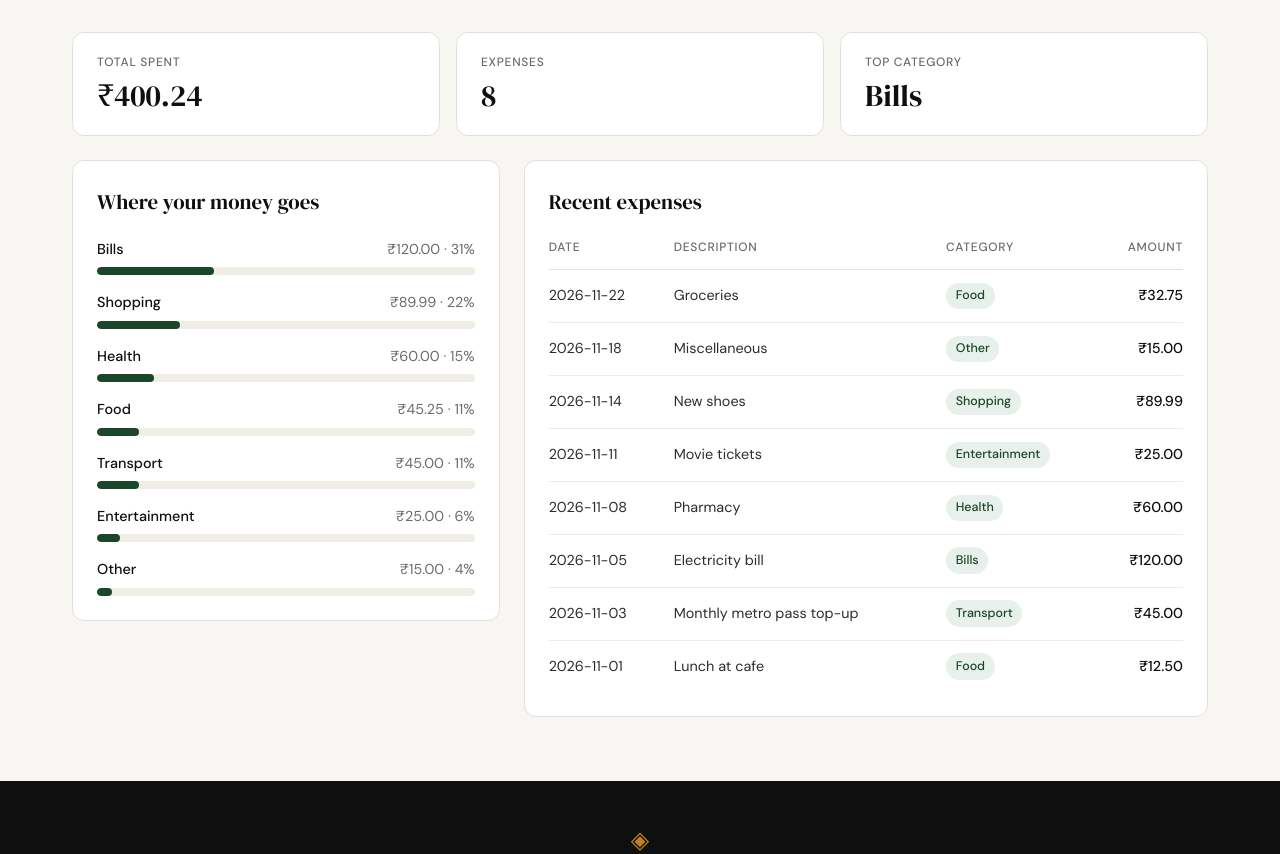
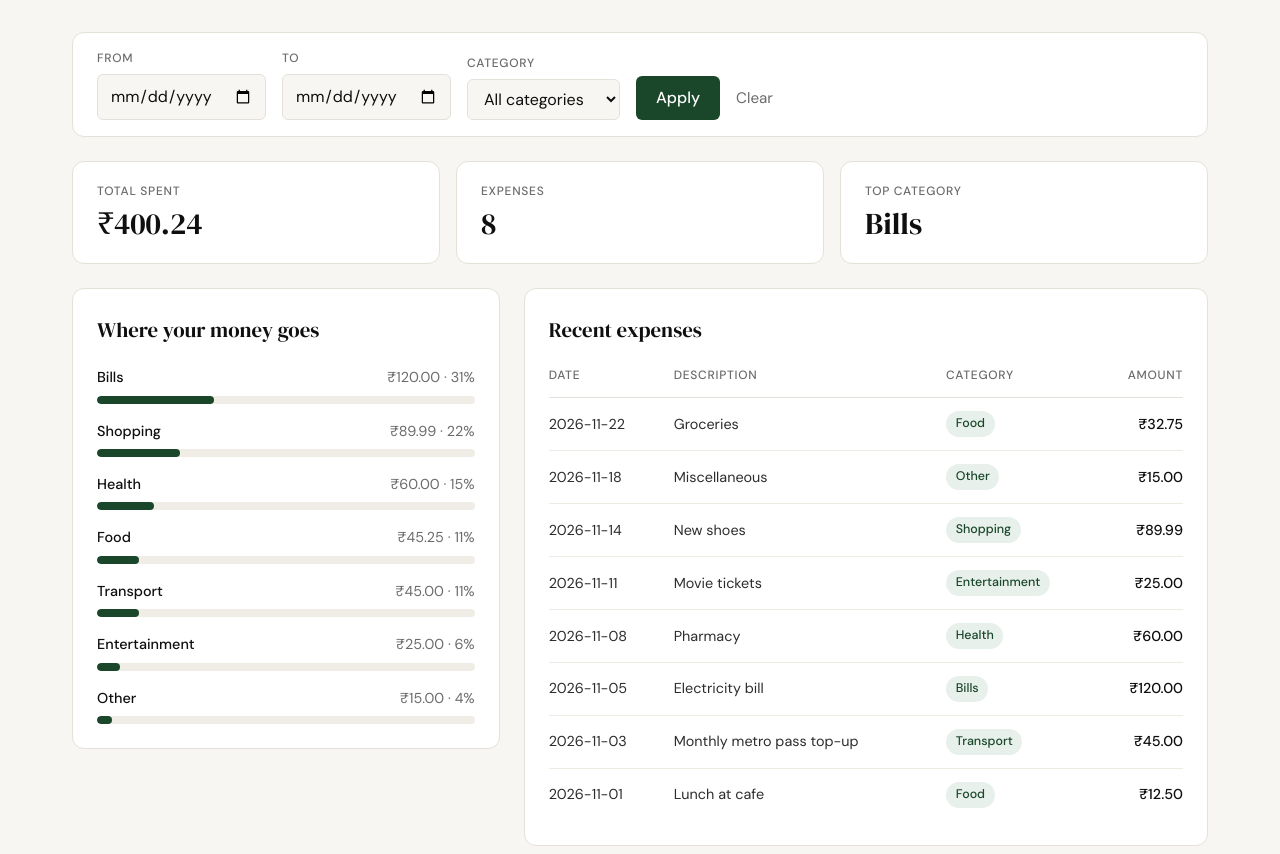
Before and after one commit to Varun1398/spendly, a Flask app: page /profile in a window 1280 px wide. Shown: the part 186-1040 px from the top of the page. Run offline with Flask 3, Linux system fonts and the light colour scheme; the visitor is signed in with stand-in values (Sample User, id 1); data comes from the database, SQL or seed files in the repository.

Commit message:
add profile filters and /profile/summary JSON route
Filter /profile by date range and category via query params, validated
server-side and applied to the stat tiles, category breakdown and recent
expenses. Add GET /profile/summary returning the same data as JSON (401
when signed out). Includes the step 5 spec, filter bar UI and tests.

Co-Authored-By: Claude Sonnet 5.5 <noreply@anthropic.com>

```diff
--- a/app.py
+++ b/app.py
@@ -2,11 +2,21 @@ import os
 import sqlite3
 from datetime import datetime
 
-from flask import Flask, flash, redirect, render_template, request, session, url_for
+from flask import (
+    Flask,
+    flash,
+    jsonify,
+    redirect,
+    render_template,
+    request,
+    session,
+    url_for,
+)
 from werkzeug.security import check_password_hash
 
 from database.db import (
     create_user,
+    get_categories,
     get_category_totals,
     get_db,
     get_expense_summary,
@@ -159,6 +169,96 @@ def _member_since(created_at):
         return created_at or ""
 
 
+def _parse_date(value):
+    """Return value if it is a valid YYYY-MM-DD date string, else None."""
+    try:
+        datetime.strptime(value or "", "%Y-%m-%d")
+        return value
+    except ValueError:
+        return None
+
+
+def _parse_filters(args, user_id):
+    """Validate ?from=&to=&category= and return (filters, error).
+
+    `filters` keys match the db helper kwargs (date_from, date_to, category) so
+    it can be passed as **filters. Invalid values are ignored. If from > to the
+    filters are dropped entirely and an error message is returned.
+    """
+    filters = {
+        "date_from": _parse_date(args.get("from", "").strip()),
+        "date_to": _parse_date(args.get("to", "").strip()),
+        "category": None,
+    }
+    category = args.get("category", "").strip()
+    if category and category in get_categories(user_id):
+        filters["category"] = category
+
+    if filters["date_from"] and filters["date_to"] and filters["date_from"] > filters["date_to"]:
+        empty = {"date_from": None, "date_to": None, "category": None}
+        return empty, "'From' date must not be after 'To' date. Showing all expenses."
+    return filters, None
+
+
+# === SECTION 1: TRANSACTION HISTORY (Subagent 1) ===========================
+# Owns: _transaction_history
+
+def _transaction_history(user_id, filters):
+    """Return the user's (filtered) expenses, newest first, as db rows."""
+    return get_recent_expenses(
+        user_id,
+        limit=10,
+        date_from=filters.get("date_from"),
+        date_to=filters.get("date_to"),
+        category=filters.get("category"),
+    )
+
+# === END SECTION 1 =========================================================
+
+
+# === SECTION 2: SUMMARY STATS (Subagent 2) =================================
+# Owns: _summary_stats and the GET /profile/summary JSON route
+
+def _summary_stats(user_id, filters):
+    """Return {'total': float, 'count': int, 'top_category': str | None}."""
+    summary = get_expense_summary(user_id, **filters)
+    categories = get_category_totals(user_id, **filters)
+    return {
+        "total": float(summary["total"]),
+        "count": int(summary["count"]),
+        "top_category": categories[0]["category"] if categories else None,
+    }
+
+
+@app.route("/profile/summary")
+def profile_summary():
+    user_id = session.get("user_id")
+    if not user_id:
+        return jsonify({"error": "Authentication required"}), 401
+    filters, _error = _parse_filters(request.args, user_id)
+    stats = _summary_stats(user_id, filters)
+    return jsonify({
+        "total": stats["total"],
+        "count": stats["count"],
+        "top_category": stats["top_category"],
+        "categories": _category_breakdown(user_id, filters),
+    })
+
+# === END SECTION 2 =========================================================
+
+
+# === SECTION 3: CATEGORY BREAKDOWN (Subagent 3) ============================
+# Owns: _category_breakdown
+
+def _category_breakdown(user_id, filters):
+    """Return [{'category', 'total', 'pct'}, ...] highest first; pct sums to 100."""
+    categories = get_category_totals(user_id, **filters)
+    grand_total = sum(c["total"] for c in categories)
+    return _with_percentages(categories, grand_total)
+
+# === END SECTION 3 =========================================================
+
+
 @app.route("/profile")
 def profile():
     user_id = session.get("user_id")
@@ -171,16 +271,22 @@ def profile():
         session.clear()
         return redirect(url_for("login"))
 
-    summary = get_expense_summary(user_id)
-    totals = get_category_totals(user_id)
+    filters, error = _parse_filters(request.args, user_id)
+    if error:
+        flash(error, "error")
+
+    stats = _summary_stats(user_id, filters)
     return render_template(
         "profile.html",
         user=user,
-        summary=summary,
-        top_category=totals[0]["category"] if totals else None,
-        categories=_with_percentages(totals, summary["total"]),
-        expenses=get_recent_expenses(user_id),
+        summary={"total": stats["total"], "count": stats["count"]},
+        top_category=stats["top_category"],
+        categories=_category_breakdown(user_id, filters),
+        expenses=_transaction_history(user_id, filters),
         member_since=_member_since(user["created_at"]),
+        filters=filters,
+        filtered=any(filters.values()),
+        all_categories=get_categories(user_id),
     )
 
 
--- a/static/css/profile.css
+++ b/static/css/profile.css
@@ -226,6 +226,86 @@
     outline-offset: 2px;
 }
 
+/* Filters ----------------------------------------------------------- */
+
+.prof-filters {
+    display: flex;
+    flex-wrap: wrap;
+    align-items: flex-end;
+    gap: 1rem;
+    background: var(--paper-card);
+    border: 1px solid var(--border);
+    border-radius: var(--radius-md);
+    padding: 1rem 1.5rem;
+    margin-bottom: 1.5rem;
+}
+
+.prof-field {
+    display: flex;
+    flex-direction: column;
+    gap: 0.35rem;
+    min-width: 0;
+}
+
+.prof-field input,
+.prof-field select {
+    font: inherit;
+    color: var(--ink);
+    background: var(--paper);
+    border: 1px solid var(--border);
+    border-radius: var(--radius-sm);
+    padding: 0.5rem 0.75rem;
+}
+
+.prof-field input:focus-visible,
+.prof-field select:focus-visible,
+.prof-btn:focus-visible,
+.prof-clear:focus-visible {
+    outline: 2px solid var(--accent);
+    outline-offset: 2px;
+}
+
+.prof-filter-actions {
+    display: flex;
+    align-items: center;
+    gap: 1rem;
+}
+
+.prof-btn {
+    font: inherit;
+    font-weight: 500;
+    color: var(--paper-card);
+    background: var(--accent);
+    border: 0;
+    border-radius: var(--radius-sm);
+    padding: 0.55rem 1.25rem;
+    cursor: pointer;
+}
+
+.prof-btn:hover { background: var(--ink-soft); }
+
+.prof-clear {
+    color: var(--ink-muted);
+    font-size: 0.95rem;
+}
+
+.prof-clear:hover { color: var(--accent); text-decoration: underline; }
+
+.prof-active-filter {
+    color: var(--ink-muted);
+    font-size: 0.95rem;
+    margin: -0.5rem 0 1.5rem;
+}
+
+.prof-active-filter strong { color: var(--ink); font-weight: 500; }
+
+@media (max-width: 600px) {
+    .prof-filters { padding: 1rem; }
+    .prof-field { flex: 1 1 100%; }
+    .prof-field input,
+    .prof-field select { width: 100%; }
+}
+
 /* Responsive -------------------------------------------------------- */
 
 @media (max-width: 900px) {
--- a/templates/profile.html
+++ b/templates/profile.html
@@ -17,6 +17,40 @@
             <p class="prof-since">Member since {{ member_since }}</p>
         </div>
     </header>
+
+    <form class="prof-filters" method="get" action="{{ url_for('profile') }}" aria-label="Filter expenses">
+        <label class="prof-field">
+            <span class="prof-label">From</span>
+            <input type="date" name="from" value="{{ filters.date_from or '' }}">
+        </label>
+        <label class="prof-field">
+            <span class="prof-label">To</span>
+            <input type="date" name="to" value="{{ filters.date_to or '' }}">
+        </label>
+        <label class="prof-field">
+            <span class="prof-label">Category</span>
+            <select name="category">
+                <option value="">All categories</option>
+                {% for c in all_categories %}
+                <option value="{{ c }}" {% if filters.category == c %}selected{% endif %}>{{ c }}</option>
+                {% endfor %}
+            </select>
+        </label>
+        <div class="prof-filter-actions">
+            <button type="submit" class="prof-btn">Apply</button>
+            <a href="{{ url_for('profile') }}" class="prof-clear">Clear</a>
+        </div>
+    </form>
+
+    {% if filtered %}
+    <p class="prof-active-filter">
+        Showing
+        {% if filters.category %}<strong>{{ filters.category }}</strong>{% else %}all categories{% endif %}
+        {% if filters.date_from and filters.date_to %}from <strong>{{ filters.date_from }}</strong> to <strong>{{ filters.date_to }}</strong>
+        {% elif filters.date_from %}from <strong>{{ filters.date_from }}</strong>
+        {% elif filters.date_to %}up to <strong>{{ filters.date_to }}</strong>{% endif %}
+    </p>
+    {% endif %}
 
     <section class="prof-stats" aria-label="Spending summary">
         <div class="prof-stat">
@@ -51,7 +85,7 @@
                 {% endfor %}
             </ul>
             {% else %}
-            <p class="prof-empty">Nothing to break down yet. Add an expense to see where your money goes.</p>
+            <p class="prof-empty">{% if filtered %}No expenses match these filters.{% else %}Nothing to break down yet. Add an expense to see where your money goes.{% endif %}</p>
             {% endif %}
         </section>
 
@@ -80,8 +114,13 @@
             </table>
             {% else %}
             <div class="prof-empty">
+                {% if filtered %}
+                <p>No expenses match these filters.</p>
+                <a href="{{ url_for('profile') }}" class="prof-empty-link">Clear filters</a>
+                {% else %}
                 <p>No expenses yet. Add your first one to see where your money goes.</p>
                 <a href="{{ url_for('add_expense') }}" class="prof-empty-link">Add expense</a>
+                {% endif %}
             </div>
             {% endif %}
         </section>
```
Also changed, not shown: database/db.py (+44 -13 lines), tests/test_profile.py (+103 -0 lines), .claude/specs/05-backend-routes-for-profile-page.md (added).
